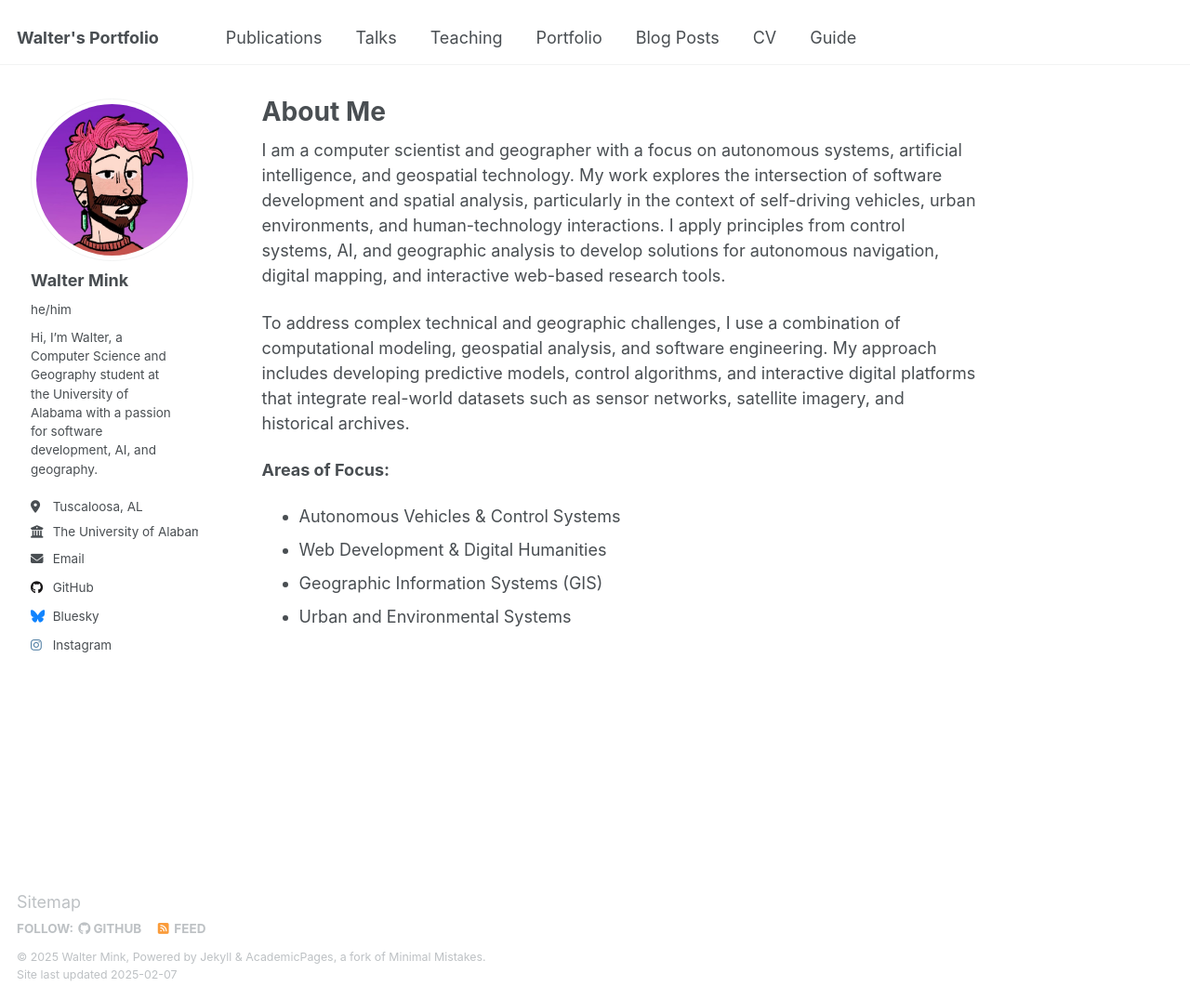
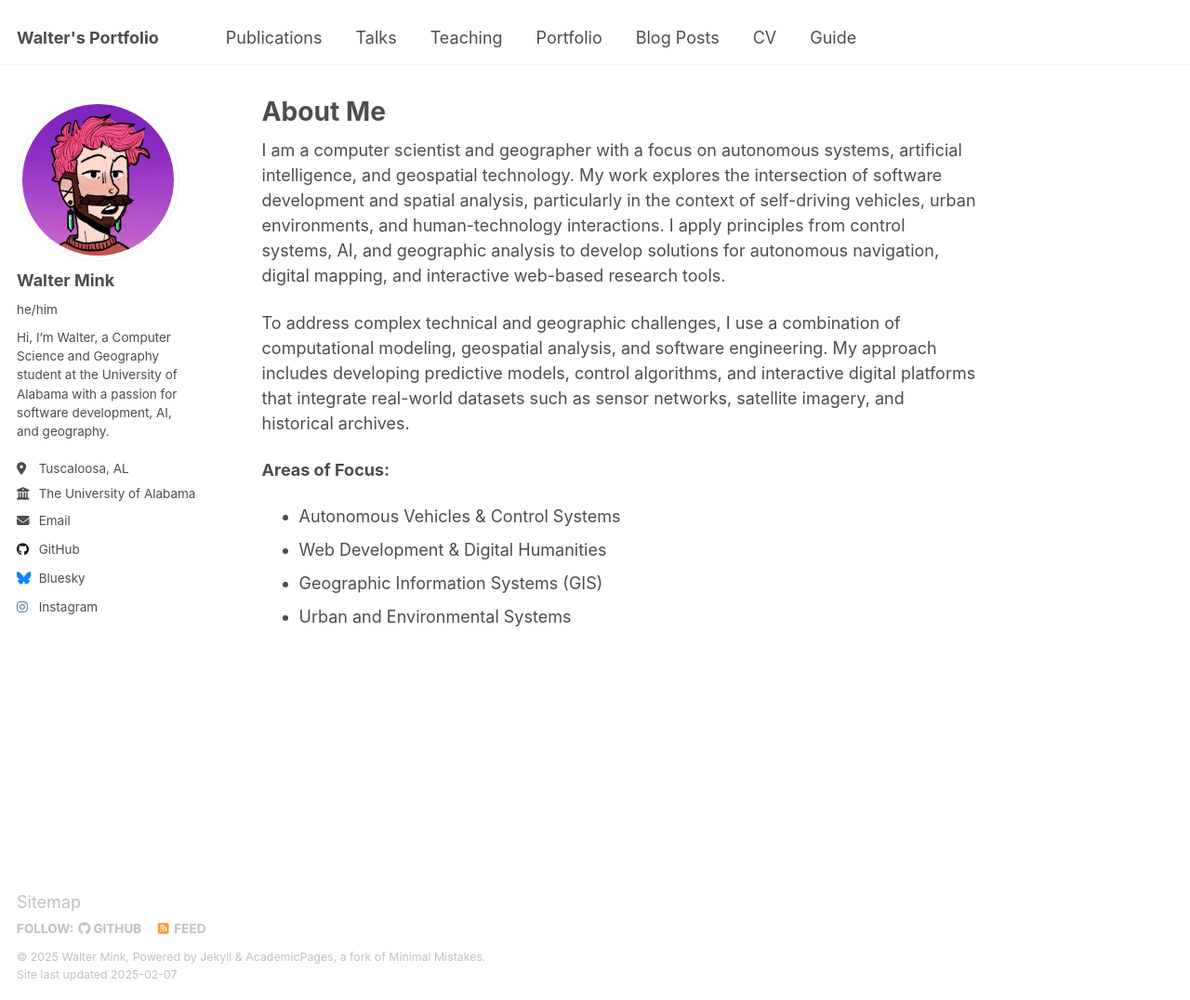
Before and after one commit to idioticEvil/idioticEvil, a Jekyll site: the page built from _pages/about.md, in a window 1280 px wide and 1076 px high. Shown: the whole window at 93% size. Built offline with Jekyll 4.4.1, drawn with Linux system fonts in a browser that asks for light colours.

Commit message:
Update _sidebar.scss
never fucking mind i guess

```diff
--- a/_sass/layout/_sidebar.scss
+++ b/_sass/layout/_sidebar.scss
@@ -9,9 +9,6 @@
 .sidebar {
   -webkit-transform: translate3d(0, 0 , 0);
           transform: translate3d(0, 0 , 0);
-
-  padding-left: 15px;  // Add left padding
-  padding-right: 15px; // Add right padding
 
   @include clearfix();
   margin-bottom: 1em;
```
